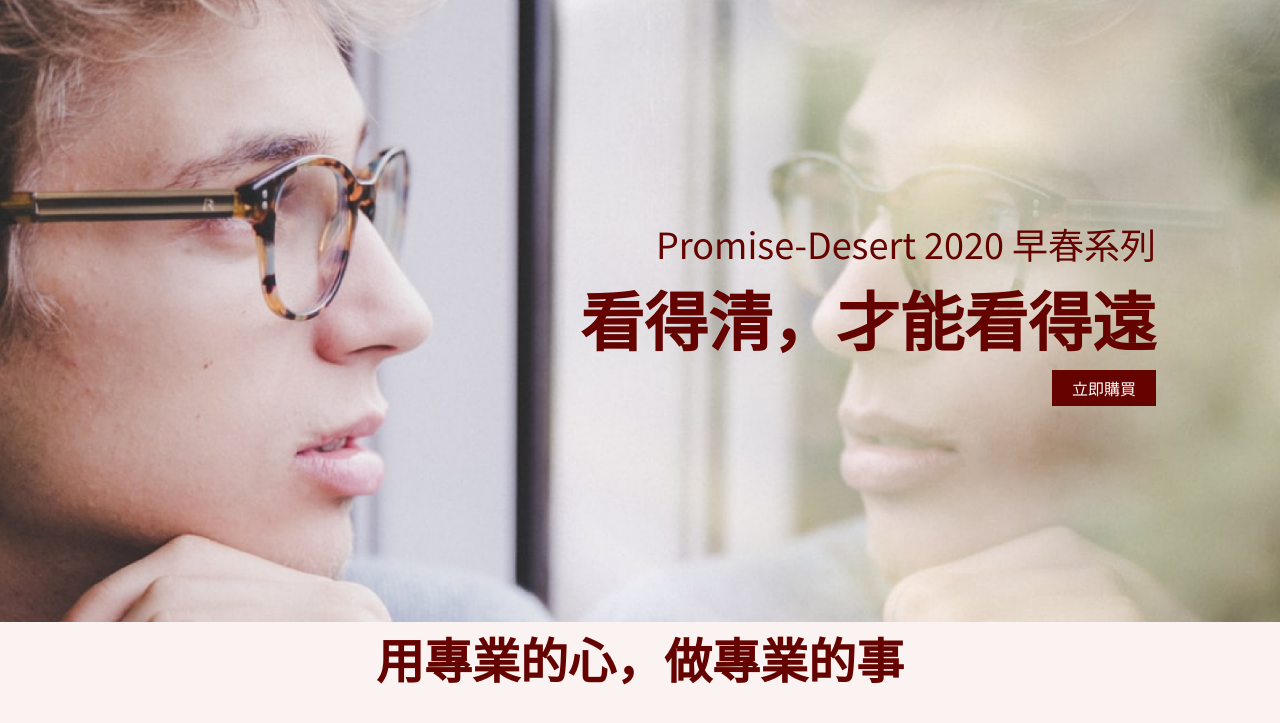
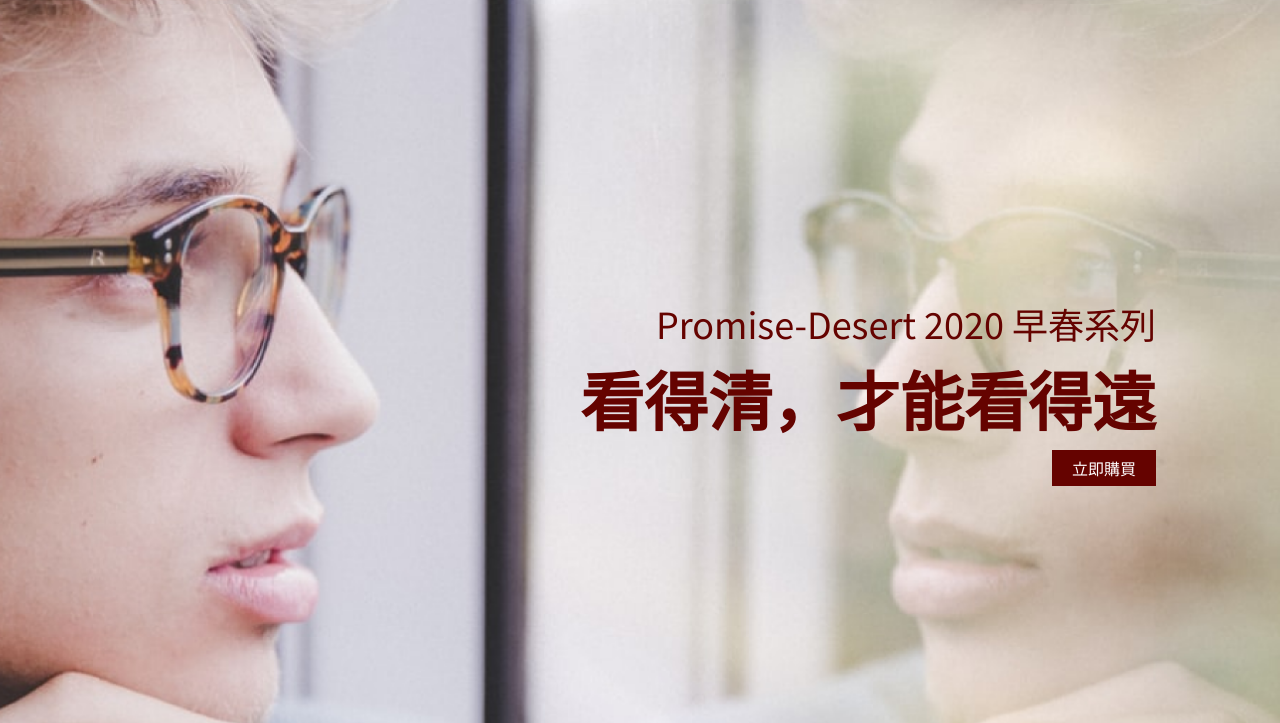
Before and after one commit to yoishere/maintaskw3-4, a website built with Vite: page pages/index.html in a window 1280 px wide. Shown: the top 723 px of the page. Built offline with nearby package versions, Linux system fonts and the light colour scheme.

Commit message:
修正container中padding寫法

```diff
--- a/assets/scss/pages/_index.scss
+++ b/assets/scss/pages/_index.scss
@@ -6,7 +6,7 @@
 .container{
   max-width: 1032px;
   margin: 0 auto;
-  padding: 80 0px;
+  padding: 80px 0;
   @include mobile{
     padding: 40px 13px;
   }
```
